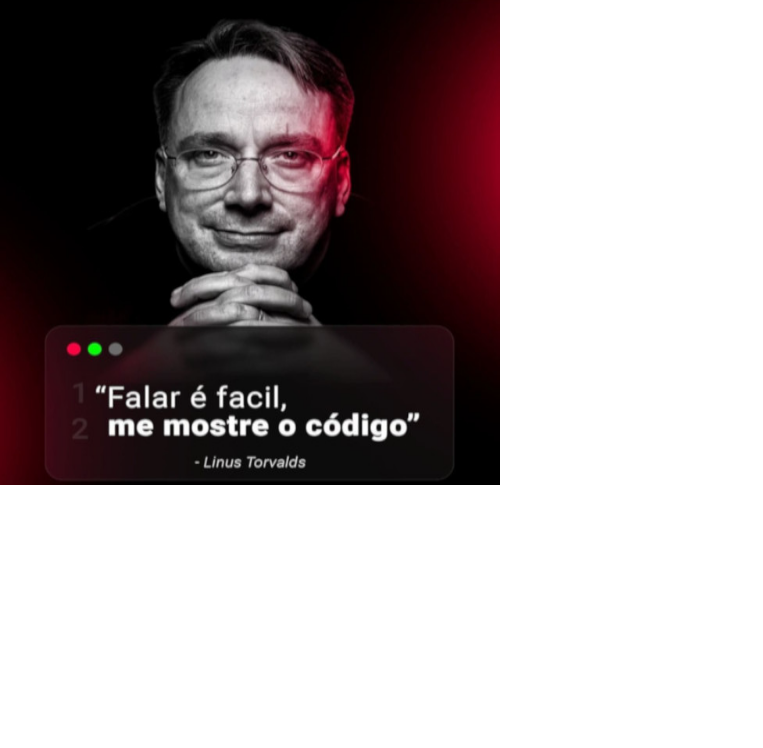
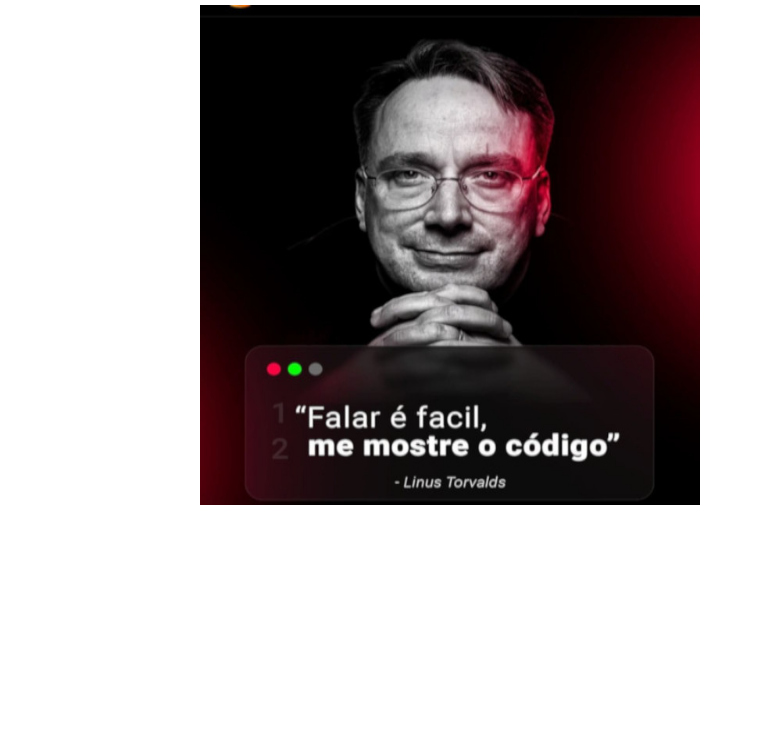
Before and after one commit to Ricardo200021/repos-Git, a plain HTML site: page index.html in a window 1280 px wide. Shown: the part 52-800 px from the top of the page, without its empty margins (0-763 px from the left). Drawn offline with Linux system fonts and the light colour scheme.

Commit message:
mais uma modificação no css

```diff
--- a/css/style.css
+++ b/css/style.css
@@ -8,6 +8,11 @@ h1 {
     color: blue;
 }
 
+.foto {
+    margin-left: 200px;
+    margin-top: 20px;
+}
+
 img {
     width: 500px;
     height: 500px;
--- a/index.html
+++ b/index.html
@@ -12,7 +12,7 @@
 
 <body>
     <h1>Curso git e github</h1>
-    <div>
+    <div class="foto">
         <img src="imagens/linus5.jpeg" alt="">
     </div>
 </body>
```
